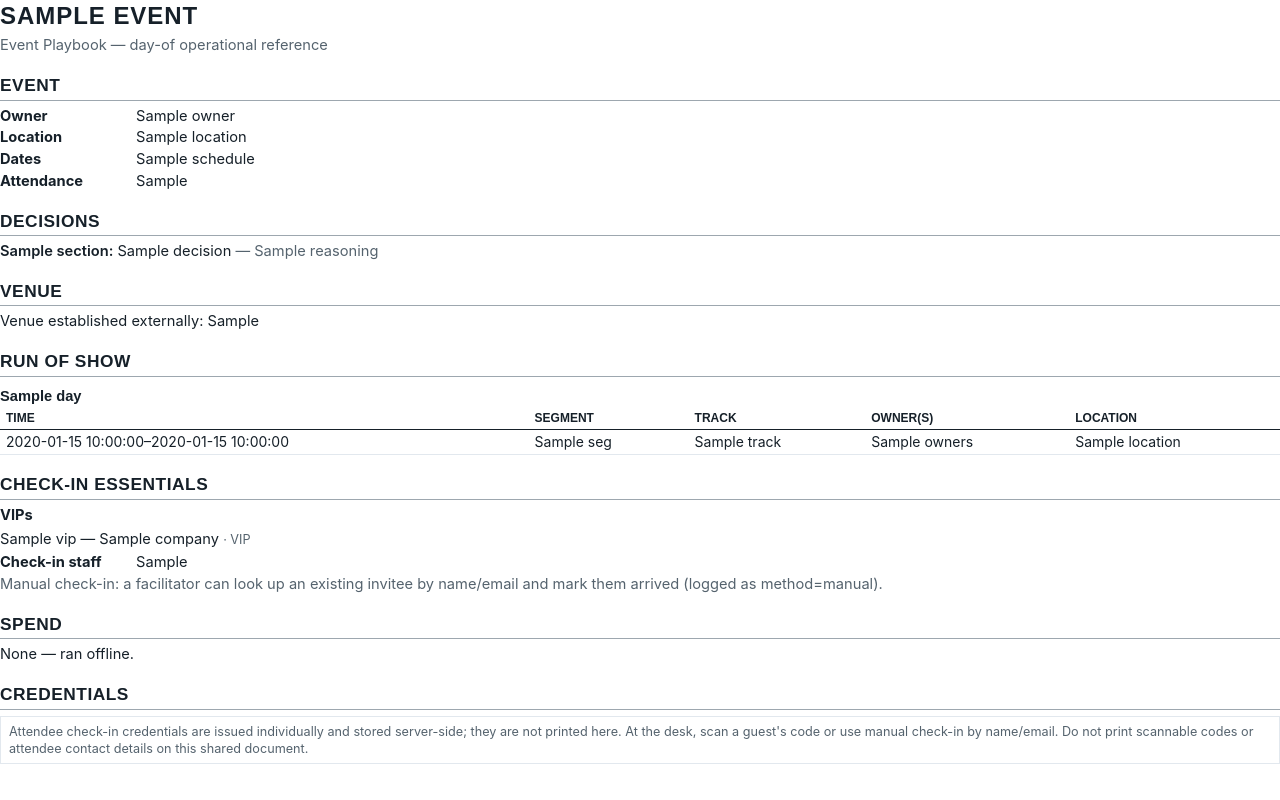
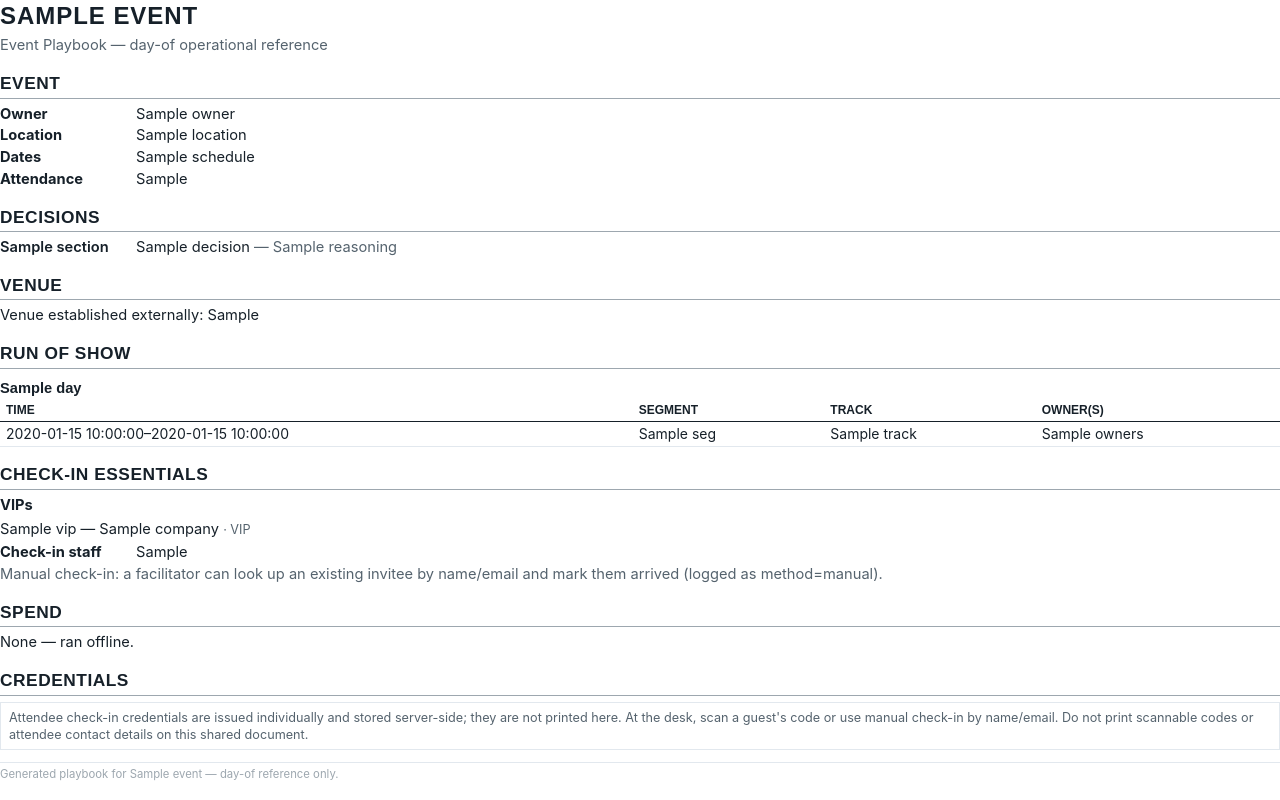
Before and after one commit to jfilipATX/saronic-event-project, a FastAPI app: template app/ui/templates/playbook_print.html in a window 1280 px wide. Run offline with FastAPI, Linux system fonts and the light colour scheme; the template is opened without the code that fills it: most values are stand-ins (such as "Sample title", 1, 10 or a date in 2020).

Commit message:
P6-1 routes+UI: complete/archive/unarchive/delete endpoints, demo+status badges, PPTX download button, print refresh

```diff
--- a/app/main.py
+++ b/app/main.py
@@ -58,6 +58,7 @@ from app.features.venue_search import (
 from app.claude.errors import BudgetExceededError, ClaudeError
 from app.claude.ledger import SpendLedger
 from app.config import CONFIG
+from app.features.example_images import seed_example_images
 from app.features.image_library import (
     classify_backdrop,
     fetch_feed,
@@ -77,6 +78,7 @@ from app.features.run_of_show import (
     seed_standard_day,
     validate_segment,
 )
+import app.features.run_of_show as ros
 from app.features.schedule import (
     describe_schedule,
     event_day_windows,
@@ -347,12 +349,15 @@ def create_app(db_path: Optional[str] = None) -> FastAPI:
     def home(request: Request):
         conn = connect()
         try:
-            events = repo.list_events(conn)
+            events = repo.list_events_visible(conn)
+            archived = repo.list_events_by_status(conn, "archived")
+            deleted = repo.list_events_by_status(conn, "deleted")
         finally:
             conn.close()
         return templates.TemplateResponse(
             request, "home.html",
-            {"event": None, "steps": [], "events": events},
+            {"event": None, "steps": [],
+             "events": events, "archived": archived, "deleted": deleted},
         )
 
     @app.post("/events/scrape", response_class=HTMLResponse)
@@ -468,6 +473,53 @@ def create_app(db_path: Optional[str] = None) -> FastAPI:
         finally:
             conn.close()
         return RedirectResponse(f"/events/{event_id}/steps/{CHAIN[0]}", status_code=303)
+
+    # --- P6-1: event lifecycle actions (complete / archive / delete) ---------
+    @app.post("/events/{event_id}/complete")
+    def event_complete(event_id: int):
+        conn = connect()
+        try:
+            load_event(conn, event_id)
+            repo.set_event_status(conn, event_id, "complete")
+            conn.commit()
+        finally:
+            conn.close()
+        return RedirectResponse(f"/events/{event_id}/playbook", status_code=303)
+
+    @app.post("/events/{event_id}/archive")
+    def event_archive(event_id: int):
+        conn = connect()
+        try:
+            load_event(conn, event_id)
+            repo.archive_event(conn, event_id)
+            conn.commit()
+        finally:
+            conn.close()
+        return RedirectResponse("/", status_code=303)
+
+    @app.post("/events/{event_id}/unarchive")
+    def event_unarchive(event_id: int):
+        conn = connect()
+        try:
+            load_event(conn, event_id)
+            repo.unarchive_event(conn, event_id)
+            conn.commit()
+        finally:
+            conn.close()
+        return RedirectResponse("/", status_code=303)
+
+    @app.post("/events/{event_id}/delete")
+    def event_delete(event_id: int):
+        conn = connect()
+        try:
+            load_event(conn, event_id)
+            # Anonymized stub: wipe PII, hide the row, keep it for counts.
+            repo.delete_event(conn, event_id)
+            conn.commit()
+        finally:
+            conn.close()
+        return RedirectResponse("/", status_code=303)
+
 
     @app.get("/events/{event_id}/steps/{step_key}", response_class=HTMLResponse)
     def step_page(request: Request, event_id: int, step_key: str):
@@ -768,6 +820,7 @@ def create_app(db_path: Optional[str] = None) -> FastAPI:
                 "deck": deck,
                 "event_id": event_id,
                 "markdown_url": f"/events/{event_id}/slides.md",
+                "pptx_url": f"/events/{event_id}/slides/export.pptx",
             })
         finally:
             conn.close()
@@ -1066,6 +1119,54 @@ def create_app(db_path: Optional[str] = None) -> FastAPI:
         finally:
             conn.close()
 
+    @app.get("/events/{event_id}/timeline", response_class=HTMLResponse)
+    def event_timeline(request: Request, event_id: int):
+        """P6-5 — Gantt-style run-of-show across the event's days, each block
+        colour-coded by kind (booth / presentation / visitor / dinner / panel…)."""
+        conn = connect()
+        try:
+            event = load_event(conn, event_id)
+            segments = repo.list_segments(conn, event_id)
+            timeline = ros.build_timeline(conn, segments)
+            return templates.TemplateResponse(request, "timeline.html", {
+                "event": event,
+                "steps": nav_steps(conn, event_id, "timeline"),
+                "event_id": event_id,
+                "timeline": timeline,
+                "kind_colors": ros.KIND_COLORS,
+                "kind_labels": ros.KIND_LABELS,
+            })
+        finally:
+            conn.close()
+
+    @app.get("/portfolio", response_class=HTMLResponse)
+    def portfolio_view(request: Request):
+        """P6-5 — cross-event overview: every event as a colour-coded card by
+        status, with its run-of-show block-type mix for at-a-glance scanning."""
+        conn = connect()
+        try:
+            events = repo.list_events(conn)
+            cards = []
+            for ev in events:
+                segs = repo.list_segments(conn, ev.id)
+                kind_counts: Dict[str, int] = {}
+                for s in segs:
+                    kind_counts[s.kind] = kind_counts.get(s.kind, 0) + 1
+                cards.append({
+                    "event": ev,
+                    "status": ev.status,
+                    "is_demo": ev.is_demo,
+                    "kind_counts": kind_counts,
+                    "segment_count": len(segs),
+                })
+            return templates.TemplateResponse(request, "portfolio.html", {
+                "events": cards,
+                "kind_colors": ros.KIND_COLORS,
+                "kind_labels": ros.KIND_LABELS,
+            })
+        finally:
+            conn.close()
+
     @app.post("/events/{event_id}/run-of-show/staff/assign")
     def run_of_show_assign_staff(event_id: int, name: str = Form(""),
                                  role: str = Form(""),
@@ -1439,6 +1540,22 @@ def create_app(db_path: Optional[str] = None) -> FastAPI:
             return _visuals_page(request, conn, event_id, event, problem=problem)
         finally:
             conn.close()
+
+    @app.post("/events/{event_id}/visuals/library/seed-examples")
+    def visuals_seed_examples(event_id: int):
+        """Copy the bundled brand-correct example images into this event's
+        library so the demo (or a coordinator) has something to compose against
+        without leaving the app or hitting the network."""
+        conn = connect()
+        try:
+            event = load_event(conn, event_id)
+            added = seed_example_images(conn, event_id,
+                                        _visuals_dir(event_id))
+            conn.commit()
+        finally:
+            conn.close()
+        from fastapi.responses import RedirectResponse
+        return RedirectResponse(f"/events/{event_id}/visuals", status_code=303)
 
     @app.post("/events/{event_id}/visuals/library/{image_id}/use")
     def visuals_use_library_image(event_id: int, image_id: int):
--- a/app/ui/templates/base.html
+++ b/app/ui/templates/base.html
@@ -17,6 +17,7 @@
       <!-- image role: logo-on-dark (Saronic_Logo_Full--Light.png) -->
       <img src="/static/brand/logo-on-dark.png" alt="Saronic">
     </a>
+    <a class="nav-link" href="/portfolio">Portfolio</a>
     {% if event %}
     <div>
       <p class="eyebrow">{{ event.name }}</p>
--- a/app/ui/templates/playbook_print.html
+++ b/app/ui/templates/playbook_print.html
@@ -14,7 +14,7 @@
   <meta charset="utf-8">
   <title>Playbook — {{ event.name }}</title>
   <style>
-    @page { size: auto; margin: 1.5cm; }
+    @page { size: auto; margin: 1.2cm; }
     * { box-sizing: border-box; }
     body {
       font-family: "Inter", system-ui, sans-serif;
@@ -26,13 +26,14 @@
          margin: 0 0 4px; }
     h2 { font-family: "Archivo Expanded", "Archivo", sans-serif;
          font-size: 13pt; text-transform: uppercase; letter-spacing: 0.03em;
-         margin: 18px 0 6px; border-bottom: 1px solid #9DA7AF; padding-bottom: 2px; }
+         margin: 16px 0 6px; border-bottom: 1px solid #9DA7AF; padding-bottom: 2px;
+         break-after: avoid; }
     .muted { color: #55636E; }
     .deck-section { break-inside: avoid; }
     .kv { margin: 2px 0; }
     .kv b { display: inline-block; min-width: 9em; }
     .decision { break-inside: avoid; margin: 4px 0; }
-    .decision .q { font-weight: 600; }
+    .decision .q { font-weight: 600; display: inline-block; min-width: 9em; }
     .decision .why { color: #55636E; }
     table.ros { width: 100%; border-collapse: collapse; font-size: 10.5pt; }
     table.ros th { text-align: left; border-bottom: 1px solid #162029;
@@ -41,7 +42,7 @@
     table.ros td { border-bottom: 1px solid #E2E8EE; padding: 3px 6px;
                    vertical-align: top; }
     .day-head { font-family: "Archivo Expanded", sans-serif; font-weight: 700;
-                font-size: 11pt; margin: 10px 0 2px; }
+                font-size: 11pt; margin: 10px 0 2px; break-after: avoid; }
     .print-ros-conflict {
       color: #D8A24C; font-weight: 600;
       -webkit-print-color-adjust: exact; print-color-adjust: exact;
@@ -51,9 +52,12 @@
     .creds { font-size: 9.5pt; color: #55636E; border: 1px solid #E2E8EE;
              padding: 6px 8px; }
     ul.amenities { margin: 2px 0; padding-left: 1.2em; }
+    .doc-footer { margin-top: 12px; font-size: 8.5pt; color: #9DA7AF;
+                  border-top: 1px solid #E2E8EE; padding-top: 4px; }
     @media print {
       body { font-size: 11pt; }
       .deck-section, .decision, .vip, table.ros tr { break-inside: avoid; }
+      h2, .day-head { break-after: avoid; }
     }
   </style>
 </head>
@@ -74,7 +78,7 @@
     {% for section in sections %}
       {% if section.decision and not section.decision.is_pending %}
         <div class="decision">
-          <span class="q">{{ section.title }}:</span>
+          <span class="q">{{ section.title }}</span>
           {{ section.decision.display_label or section.decision.chosen_option.label }}
           <span class="why">— {{ section.decision.chosen_option.reasoning or "—" }}</span>
         </div>
@@ -106,18 +110,17 @@
     {% for day in ros_days %}
       <div class="day-head">{{ day.day }}</div>
       <table class="ros">
-        <tr><th>Time</th><th>Segment</th><th>Track</th><th>Owner(s)</th><th>Location</th></tr>
+        <tr><th>Time</th><th>Segment</th><th>Track</th><th>Owner(s)</th></tr>
         {% for seg in day.segments %}
           <tr>
             <td>{{ seg.start_time }}–{{ seg.end_time }}</td>
             <td>{{ seg.title }}</td>
             <td>{{ seg.track }}</td>
             <td>{{ seg.owners }}</td>
-            <td>{{ seg.location or "—" }}</td>
           </tr>
           {% if conflicts.get(seg.id) %}
             {% for pid, why in conflicts[seg.id].items() %}
-              <tr><td colspan="5" class="print-ros-conflict">
+              <tr><td colspan="4" class="print-ros-conflict">
                 ⚠ {{ owner_label_for(pid) }} double-booked: {{ why }}</td></tr>
             {% endfor %}
           {% endif %}
@@ -156,5 +159,7 @@
       code or use manual check-in by name/email. Do not print scannable codes or
       attendee contact details on this shared document.</div>
   </div>
+
+  <div class="doc-footer">Generated playbook for {{ event.name }} — day-of reference only.</div>
 </body>
 </html>
--- a/app/ui/templates/slides.html
+++ b/app/ui/templates/slides.html
@@ -39,6 +39,7 @@
   </ul>
 
   <div class="option-actions mt-xl">
-    <a class="btn-primary" href="{{ markdown_url }}">Export outline (Markdown)</a>
+    <a class="btn-primary" href="{{ pptx_url }}">Download PowerPoint (.pptx)</a>
+    <a class="btn-quiet" href="{{ markdown_url }}">Export outline (Markdown)</a>
   </div>
 {% endblock %}
```
Also changed, not shown: app/ui/static/theme.css (+48 -0 lines), app/ui/templates/home.html (+55 -6 lines), app/ui/templates/visuals.html (+8 -1 lines), tests/test_pptx_download_button.py (added, +43 -0 lines), tests/test_printable_playbook.py (+35 -0 lines), tests/test_run_of_show.py (+5 -1 lines), README.md.
